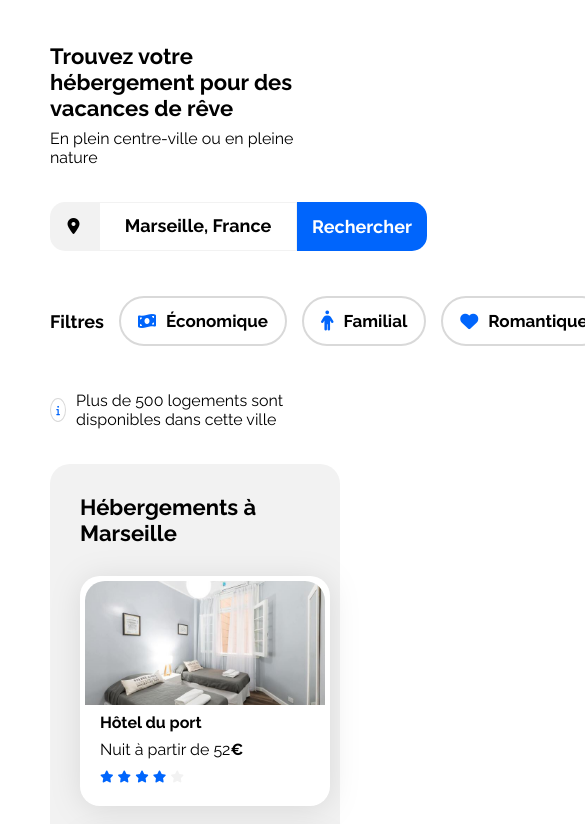
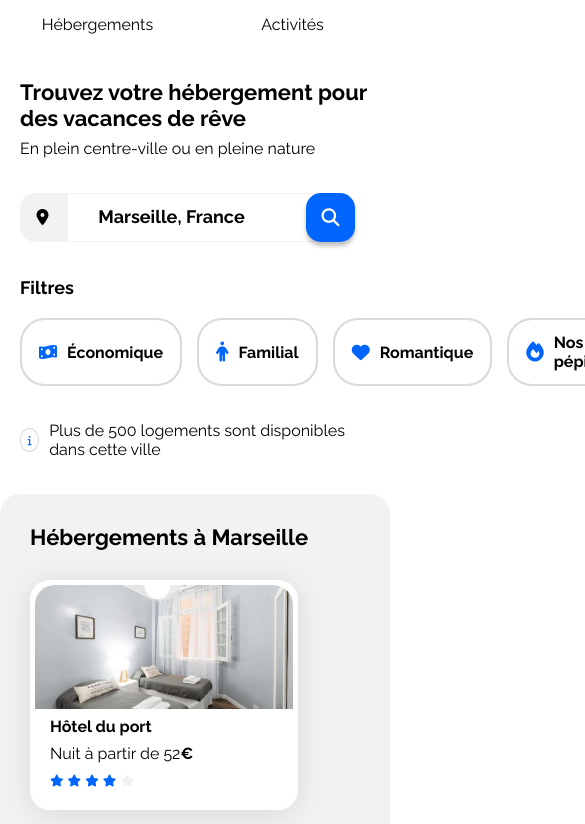
Before and after one commit to Sevrus/booki, a plain HTML site: page index.html in a window 390 px wide. Shown: the part 66-890 px from the top of the page, 585 px wide, since content can reach past the window. Drawn offline with Linux system fonts and the light colour scheme.

Commit message:
adding the tablet version

```diff
--- a/css/style.css
+++ b/css/style.css
@@ -21,6 +21,7 @@ body {
 .main-container {
     width: 100%;
     max-width: 1440px;
+    min-width: 320px;
     padding: 0 50px;
     box-sizing: border-box;
 }
@@ -154,6 +155,10 @@ a {
     cursor: pointer;
 }
 
+.button-icon {
+    display: none;
+}
+
 /****** Filter ***********/
 .filter-container {
     margin-bottom: 35px;
@@ -165,6 +170,11 @@ a {
 .filter-container h3 {
     font-size: 18px;
     font-weight: 700;
+}
+
+.filter-choice-container {
+    display: flex;
+    gap: 15px;
 }
 
 .filter-choice {
@@ -330,6 +340,7 @@ a {
 
 .activites-cards {
     display: flex;
+    flex-wrap: wrap;
     gap: 30px;
 }
 
@@ -375,23 +386,37 @@ footer {
     gap: 15px;
 }
 
-.footer-section li {
-
-}
-
 /* Le code ci-dessous correspond à la version responsive uniquement */
 
 /****** Media queries ***********/
 /* Medium devices (tablets, less/equal than 1024px) */
 @media (max-width: 1024px) {
+    /****** Filter ***********/
+    .filter-container {
+        flex-direction: column;
+        align-items: flex-start;
+        gap: 20px;
+    }
+
+    .filter-choice span {
+        font-size: 16px;
+    }
+
+    /****** Hebergements And Populaires ***********/
     .hebergements-and-populaires {
         flex-direction: column;
     }
 
+    /****** Hebergements ***********/
     .hebergements {
         width: 100%;
     }
 
+    .hebergements-cards .card {
+        width: 258px;
+    }
+
+    /****** Populaires ***********/
     .populaires {
         width: 100%;
         margin-top: 50px;
@@ -414,9 +439,104 @@ footer {
     .populaires-cards .card-subtitle {
         font-size: 13px;
     }
+
+    /****** Activités ***********/
+    .activites .card {
+        width: 193px;
+    }
+
+    .activites img {
+        height: 200px;
+    }
+
+    .activites .card-subtitle {
+        display: flex;
+        align-items: center;
+        height: 70px;
+        padding: 0 0 0 19px;
+    }
 }
 
 /* Small devices (phones, less than 768px) */
-@media (max-width: 767.98px) {
-    /* ... */
+@media (max-width: 767px) {
+    /****** General ***********/
+    .main-container {
+        padding: 0;
+    }
+
+    /****** Header ***********/
+    .main-header {
+        height: 115px;
+        flex-direction: column;
+        align-items: center;
+    }
+
+    .header-nav {
+        width: 100%;
+    }
+
+    .header-nav ul {
+        gap: normal;
+    }
+
+    .header-nav li {
+        text-align: center;
+        width: 50%;
+        padding-top: 0;
+        padding-bottom: 15px;
+    }
+
+    .header-nav li:hover {
+        border-top: none;
+        padding-top: 0;
+        border-bottom: 2px solid var(--main-color);
+        padding-bottom: 13px;
+    }
+
+    /****** Section info ***********/
+    .info {
+        padding: 0 20px;
+    }
+
+    /****** Search Bar ***********/
+    .search-container {
+        position: relative;
+        width: 335px;
+    }
+
+    .search-container input[type="text"] {
+        width: 285px;
+        border-bottom-right-radius: 15px;
+        border-top-right-radius: 15px;
+        padding-left: 15px;
+    }
+
+    .search-container input[type="text"]::placeholder {
+        text-align: left;
+        padding-left: 15px;
+    }
+
+    .search-container button[type="submit"] {
+        position: absolute;
+        right: 0;
+        width: 49px;
+        height: 49px;
+        border-radius: 15px 15px;
+        box-shadow: 0 4px 4px 0 rgba(0, 0, 0, .25);
+    }
+
+    .button-icon {
+        display: block;
+    }
+
+    .fa-magnifying-glass {
+        color: #fff;
+    }
+
+    .button-search {
+        display: none;
+    }
+
+    /****** Filter ***********/
+
 }
--- a/index.html
+++ b/index.html
@@ -44,11 +44,15 @@
                         <i class="fa-solid fa-location-dot"></i>
                     </div>
                     <input type="text" name="search" id="search" placeholder="Marseille, France">
-                    <button type="submit">Rechercher</button>
+                    <button type="submit">
+                        <span class="button-search">Rechercher</span>
+                        <span class="button-icon"><i class="fa-solid fa-magnifying-glass"></i></span>
+                    </button>
                 </div>
             </form>
             <div class="filter-container">
                 <h3>Filtres</h3>
+                <div class="filter-choice-container">
                     <div class="filter-choice">
                         <i class="fa-solid fa-money-bill-wave"></i>
                         <span>Économique</span>
@@ -64,6 +68,7 @@
                     <div class="filter-choice">
                         <i class="fa-solid fa-fire"></i>
                         <span>Nos pépites</span>
+                    </div>
                 </div>
             </div>
             <div class="info-bar">
```
Lines whose indentation alone changed are shown as unchanged.
